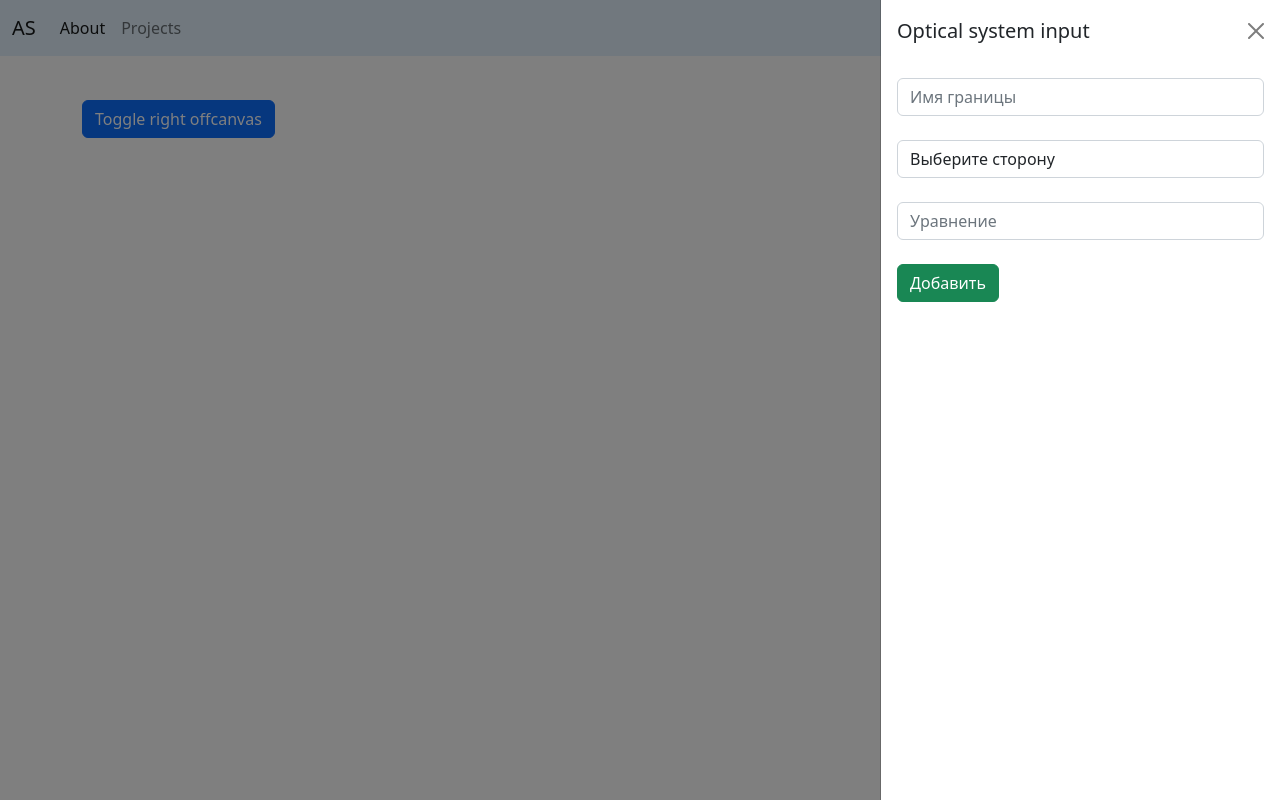
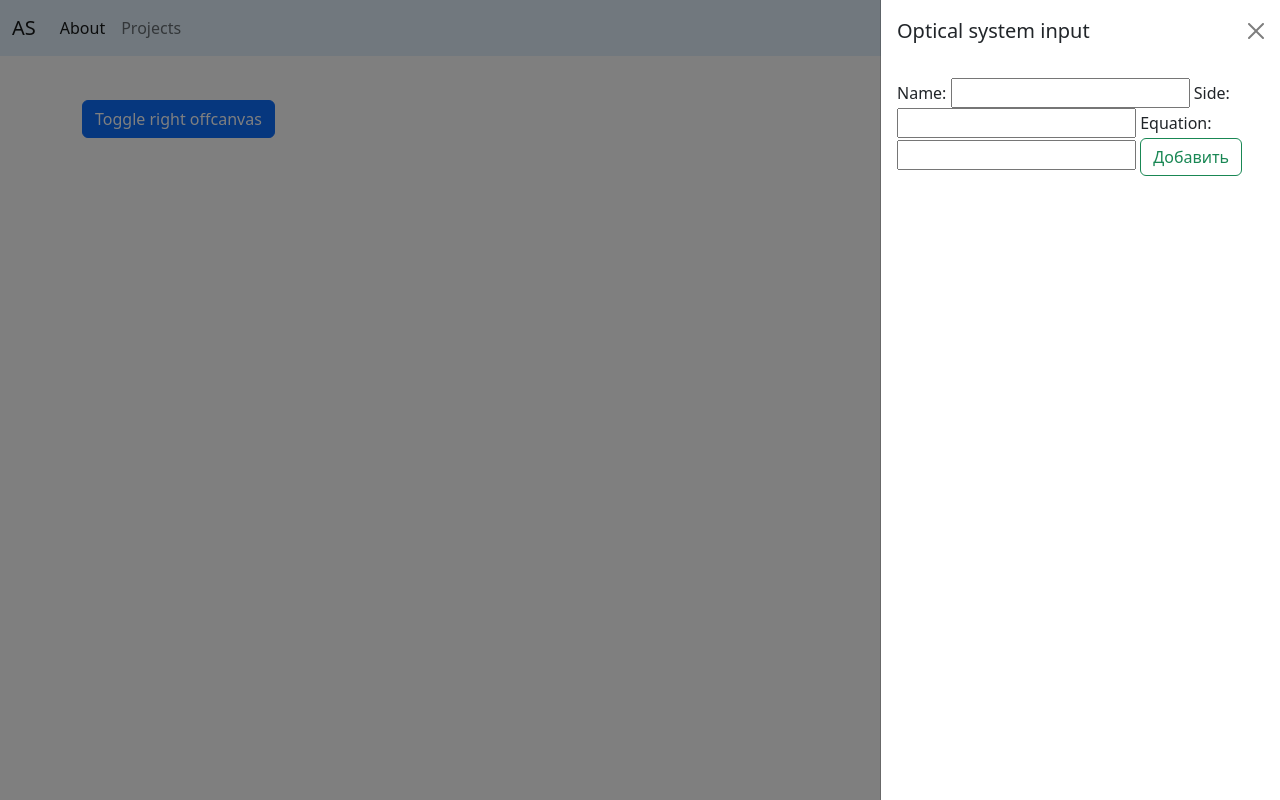
Before and after one commit to myfearismyblue/optical_tracer, a Django app: template web_app/tracer/templates/tracer/tracer.html in a window 1280 px wide, after a click on "Toggle right offcanvas". Run offline with Django 4.2, Linux system fonts and the light colour scheme; the template is opened without the code that fills it: values that come from a table or form of the project are taken from there, others are empty; parts of the project's set-up code (start-up, migrations or seed data) failed here and were passed over.

Commit message:
Added proper form to view
Append form instance to template and proper managin in views

```diff
--- a/web_app/tracer/templates/tracer/tracer.html
+++ b/web_app/tracer/templates/tracer/tracer.html
@@ -22,14 +22,8 @@
       <div class="offcanvas-body">
           <form method="post">
               {% csrf_token %}
-              <input type="text" placeholder="Имя границы" class="form-control"> <br>
-              <select class="form-control" required="required">
-                  <option value="">Выберите сторону</option>
-                  <option value="left">Слева</option>
-                  <option value="right">Справа</option>
-              </select> <br>
-              <input type="text" placeholder="Уравнение" class="form-control"> <br>
-              <button class="btn btn-success" type="submit">Добавить</button>
+              {{ form }}
+              <button class="btn btn-outline-success" type="submit">Добавить</button>
           </form>
       </div>
     </div>
```
Also changed, not shown: web_app/tracer/views.py (+10 -2 lines).
